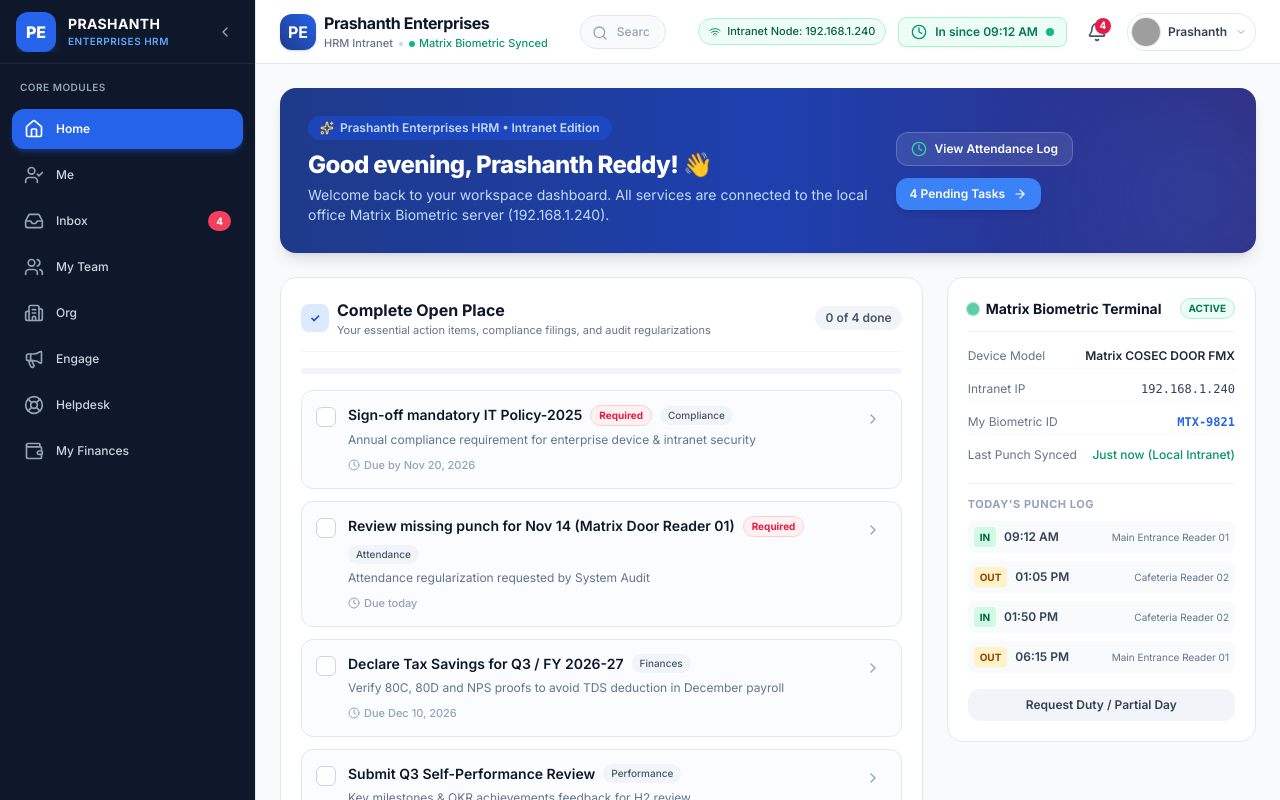
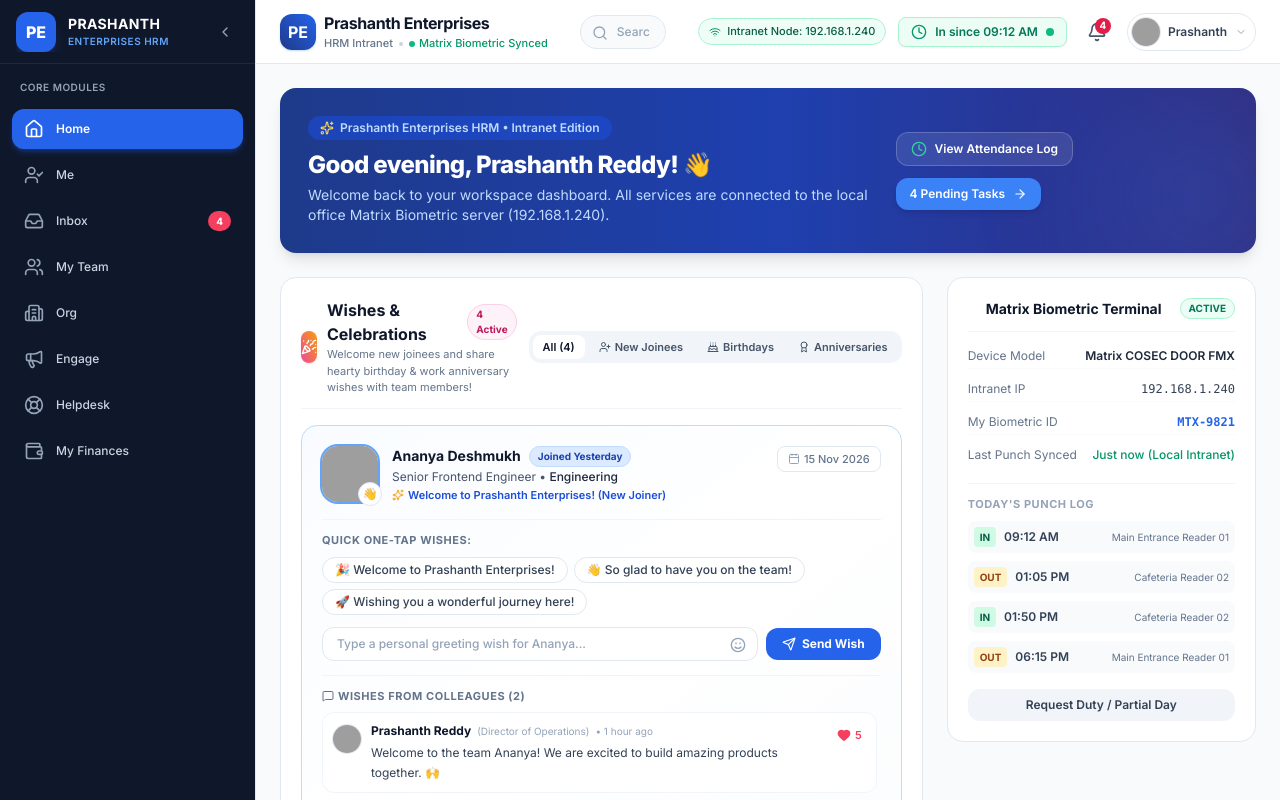
Before and after one commit to PrashanthReddy30/PRASHANTH_ENTERPRISES, a React (Vite) app: page /home in a window 1280 px wide. Shown: the top 800 px of the page. Built offline with nearby package versions, Linux system fonts and the light colour scheme; grey boxes are pictures that could not be loaded; the HTML template or start-up script is replaced by a standard one.

Commit message:
feat(home): remove Complete Open Place section

```diff
--- a/src/pages/Home.jsx
+++ b/src/pages/Home.jsx
@@ -33,19 +33,10 @@ import {
 import { Link } from 'react-router-dom';
 
 export function Home() {
-  const [completedOpenItems, setCompletedOpenItems] = useState([]);
   const [celebrations, setCelebrations] = useState(initialCelebrations);
   const [celebrationFilter, setCelebrationFilter] = useState('all');
   const [activeWishInput, setActiveWishInput] = useState({});
   const [wishSentNotification, setWishSentNotification] = useState(null);
-
-  const toggleItemDone = (id) => {
-    if (completedOpenItems.includes(id)) {
-      setCompletedOpenItems(completedOpenItems.filter(item => item !== id));
-    } else {
-      setCompletedOpenItems([...completedOpenItems, id]);
-    }
-  };
 
   const handleSendWish = (celebrationId, customText) => {
     const textToSend = customText || activeWishInput[celebrationId];
@@ -98,45 +89,6 @@ export function Home() {
     }));
   };
 
-  const openPlaceItems = [
-    {
-      id: "OP-1",
-      title: "Sign-off mandatory IT Policy-2025",
-      desc: "Annual compliance requirement for enterprise device & intranet security",
-      deadline: "Due by Nov 20, 2026",
-      urgent: true,
-      category: "Compliance",
-      link: "/org"
-    },
-    {
-      id: "OP-2",
-      title: "Review missing punch for Nov 14 (Matrix Door Reader 01)",
-      desc: "Attendance regularization requested by System Audit",
-      deadline: "Due today",
-      urgent: true,
-      category: "Attendance",
-      link: "/me"
-    },
-    {
-      id: "OP-3",
-      title: "Declare Tax Savings for Q3 / FY 2026-27",
-      desc: "Verify 80C, 80D and NPS proofs to avoid TDS deduction in December payroll",
-      deadline: "Due Dec 10, 2026",
-      urgent: false,
-      category: "Finances",
-      link: "/finances"
-    },
-    {
-      id: "OP-4",
-      title: "Submit Q3 Self-Performance Review",
-      desc: "Key milestones & OKR achievements feedback for H2 review",
-      deadline: "Due Nov 30, 2026",
-      urgent: false,
-      category: "Performance",
-      link: "/me"
-    }
-  ];
-
   const filteredCelebrations = celebrations.filter(item => {
     if (celebrationFilter === 'all') return true;
     if (celebrationFilter === 'new_joinee') return item.type === 'new_joinee';
@@ -185,102 +137,11 @@ export function Home() {
         <div className="absolute -right-10 -bottom-10 h-48 w-48 rounded-full bg-brand-500/20 blur-3xl pointer-events-none" />
       </div>
 
-      {/* Main Grid: Left Column (Complete Open Place + Wishes) & Right Column (Biometric Terminal) */}
+      {/* Main Grid: Left Column (Wishes & Celebrations) & Right Column (Biometric Terminal) */}
       <div className="grid grid-cols-1 lg:grid-cols-3 gap-6">
 
         {/* Left Column (2 Cols on lg) */}
         <div className="lg:col-span-2 space-y-6">
-
-          {/* ======================================================== */}
-          {/* SECTION 1: COMPLETE OPEN PLACE                           */}
-          {/* ======================================================== */}
-          <div className="rounded-2xl border border-slate-200 bg-white p-5 shadow-xs space-y-4">
-            <div className="flex items-center justify-between border-b border-slate-100 pb-3">
-              <div className="flex items-center gap-2">
-                <div className="flex h-7 w-7 items-center justify-center rounded-lg bg-brand-100 text-brand-700 font-bold text-xs">
-                  ✓
-                </div>
-                <div>
-                  <h2 className="text-base font-bold text-slate-900">
-                    Complete Open Place
-                  </h2>
-                  <p className="text-[11px] text-slate-500">
-                    Your essential action items, compliance filings, and audit regularizations
-                  </p>
-                </div>
-              </div>
-              <span className="text-xs text-slate-600 font-semibold bg-slate-100 px-2.5 py-1 rounded-full">
-                {completedOpenItems.length} of {openPlaceItems.length} done
-              </span>
-            </div>
-
-            {/* Progress bar */}
-            <div className="h-1.5 w-full bg-slate-100 rounded-full overflow-hidden">
-              <div
-                className="h-full bg-emerald-500 transition-all duration-300"
-                style={{ width: `${(completedOpenItems.length / openPlaceItems.length) * 100}%` }}
-              />
-            </div>
-
-            <div className="space-y-3">
-              {openPlaceItems.map((item) => {
-                const isDone = completedOpenItems.includes(item.id);
-                return (
-                  <div
-                    key={item.id}
-                    className={`group flex items-start justify-between gap-3 rounded-xl border p-3.5 transition ${
-                      isDone
-                        ? 'border-emerald-200 bg-emerald-50/40 opacity-75'
-                        : 'border-slate-200 bg-slate-50/50 hover:border-brand-300 hover:bg-white hover:shadow-xs'
-                    }`}
-                  >
-                    <div className="flex items-start gap-3">
-                      <button
-                        onClick={() => toggleItemDone(item.id)}
-                        className={`mt-0.5 flex h-5 w-5 shrink-0 items-center justify-center rounded-md border transition ${
-                          isDone
-                            ? 'border-emerald-600 bg-emerald-600 text-white'
-                            : 'border-slate-300 bg-white hover:border-brand-500'
-                        }`}
-                        aria-label="Mark task done"
-                      >
-                        {isDone && <Check className="h-3.5 w-3.5" />}
-                      </button>
-                      <div>
-                        <div className="flex items-center gap-2 flex-wrap">
-                          <h3 className={`text-xs sm:text-sm font-semibold ${isDone ? 'line-through text-slate-500' : 'text-slate-900'}`}>
-                            {item.title}
-                          </h3>
-                          {item.urgent && !isDone && (
-                            <span className="rounded-full bg-rose-50 px-2 py-0.5 text-[10px] font-bold text-rose-600 border border-rose-200">
-                              Required
-                            </span>
-                          )}
-                          <span className="rounded-full bg-slate-100 px-2 py-0.5 text-[10px] font-medium text-slate-600">
-                            {item.category}
-                          </span>
-                        </div>
-                        <p className="mt-1 text-xs text-slate-500 leading-relaxed">
-                          {item.desc}
-                        </p>
-                        <p className="mt-2 text-[11px] font-medium text-slate-400 flex items-center gap-1">
-                          <Clock className="h-3 w-3" />
-                          <span>{item.deadline}</span>
-                        </p>
-                      </div>
-                    </div>
-
-                    <Link
-                      to={item.link}
-                      className="shrink-0 rounded-lg p-1.5 text-slate-400 group-hover:text-brand-600 hover:bg-slate-100"
-                    >
-                      <ChevronRight className="h-4 w-4" />
-                    </Link>
-                  </div>
-                );
-              })}
-            </div>
-          </div>
 
           {/* ======================================================== */}
           {/* SECTION: WISHES & CELEBRATIONS (NEW JOININGS & EMPLOYEES) */}
```
